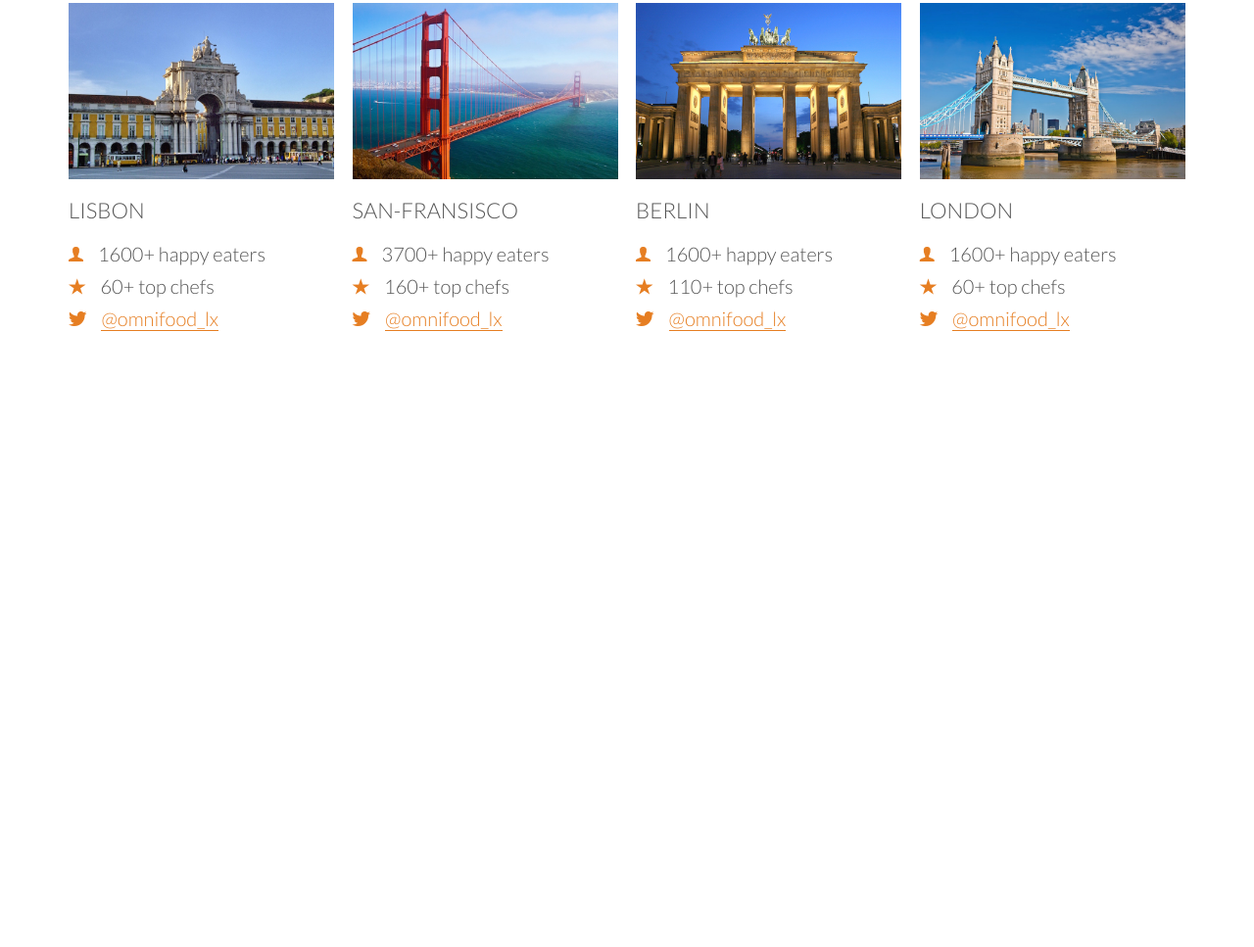
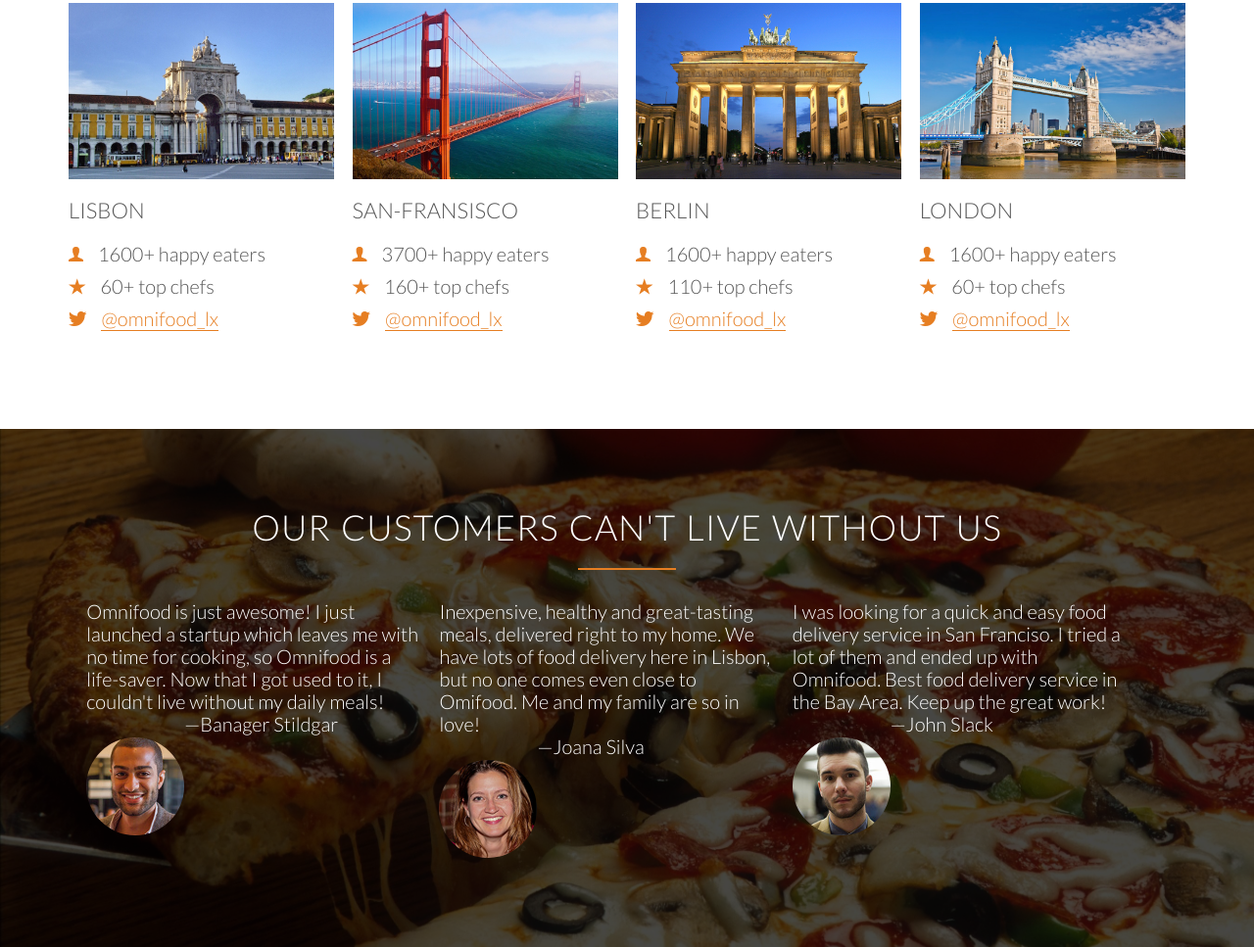
Before and after one commit to iddimsangi/omnifood, a plain HTML site: page index.html in a window 1280 px wide. Shown: the part 2822-3789 px from the top of the page at 98% size. Before the commit the page ends 3260 px from the top, so only its background shows below. Drawn offline with Linux system fonts and the light colour scheme; files whose address does not match are found by name.

Commit message:
add testimonial section and modify the css

```diff
--- a/index.html
+++ b/index.html
@@ -202,33 +202,61 @@
 				</div>
 			</div>
 		</section>
+		<section class="testimonial-sect">
+			<div class="row">
+				<h2>Our customers can't live without us</h2>
+				<div class="col span-1-of-3 test">
+				<p>
+				Omnifood is just awesome! I just launched a startup which leaves me with no time for cooking, so Omnifood is a life-saver. Now that I got used to it, I couldn't live without my daily meals!
+				</p>
+					<div class="cust">
+						<img src="resources/img/customer-1.jpg" alt="cust1-image">
+							<p>&mdash;Banager Stildgar</p>
+					</div>
+				</div>
+				<div class="col span-1-of-3 test">
+				<p>
+				Inexpensive, healthy and great-tasting meals, delivered right to my home. We have lots of food delivery here in Lisbon, but no one comes even close to Omifood. Me and my family are so in love!
+				</p>
+					<div class="cust">
+						<img src="resources/img/customer-2.jpg" alt="cust2-image">
+<!--						<cite></cite>-->
+						<p>&mdash;Joana Silva</p>
+					</div>
+				</div>
+				<div class="col span-1-of-3 test">
+				<p>
+				I was looking for a quick and easy food delivery service in San Franciso. I tried a lot of them and ended up with Omnifood. Best food delivery service in the Bay Area. Keep up the great work!
+				</p>
+					<div class="cust">
+						<img src="resources/img/customer-3.jpg" alt="cust3-image">
+							<p>&mdash;John Slack</p>
+					</div>
+				</div>
+			</div>
+		</section>
     </body>
 </html>
 
 
 <!--
-Section 4: Cities
+Section 5: Customer testimonials
 Title:
+
+
+()
+
+
+()
+
+
+()
 
 
 
 
 
 
-San Francisco
-
-
-@omnifood_sf
-
-Berlin
-2300+ happy eaters
-
-@omnifood_berlin
-
-London
-1200+ happy eaters
-50+ top chefs
-@omnifood_london
 
 
 
--- a/resources/css/style.css
+++ b/resources/css/style.css
@@ -308,3 +308,34 @@ h3{
 .city {
 	margin-bottom: 10px;
 }
+
+.test {
+	display: block;
+	width:30%;
+}
+
+.cust img {
+	display:inline-block;
+	float: left;
+	margin-top: 25px;
+	width: 100px;
+	height: auto;
+	border-radius: 200px;
+}
+
+cite {
+	margin-top: 30px;
+/*
+	padding-left: 20px;
+	padding-bottom: 5px;
+
+*/
+}
+
+.testimonial-sect {
+	color: #fff;
+	background-image:linear-gradient(rgba(0, 0, 0, 0.72),rgba(0, 0, 0, 0.72)),url(img/back-customers.jpg);
+	background-size: cover;
+	background-position: center;
+	background-attachment: fixed;
+}
```
Also changed, not shown: resources/css/img/back-customers.jpg (renamed from resources/img/back-customers.jpg).
